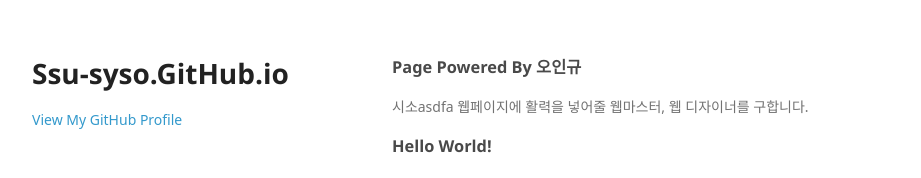
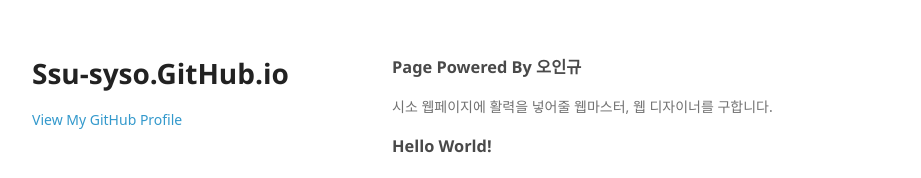
Before and after one commit to ssu-syso/old-web, a plain HTML site: page index.html in a window 1280 px wide. Shown: the top 178 px of the page, without its empty margins (178-1099 px from the left). Drawn offline with Linux system fonts and the light colour scheme; a web font is replaced by a local one.

Commit message:
first commit

```diff
--- a/index.html
+++ b/index.html
@@ -26,7 +26,7 @@
         <h3>
 <a id="page-powered-by-오인규" class="anchor" href="#page-powered-by-%EC%98%A4%EC%9D%B8%EA%B7%9C" aria-hidden="true"><span aria-hidden="true" class="octicon octicon-link"></span></a>Page Powered By 오인규</h3>
 
-<p>시소asdfa 웹페이지에 활력을 넣어줄 웹마스터, 웹 디자이너를 구합니다.</p>
+<p>시소 웹페이지에 활력을 넣어줄 웹마스터, 웹 디자이너를 구합니다.</p>
 
 <h3>
 <a id="hello-world" class="anchor" href="#hello-world" aria-hidden="true"><span aria-hidden="true" class="octicon octicon-link"></span></a>Hello World!</h3>
```
